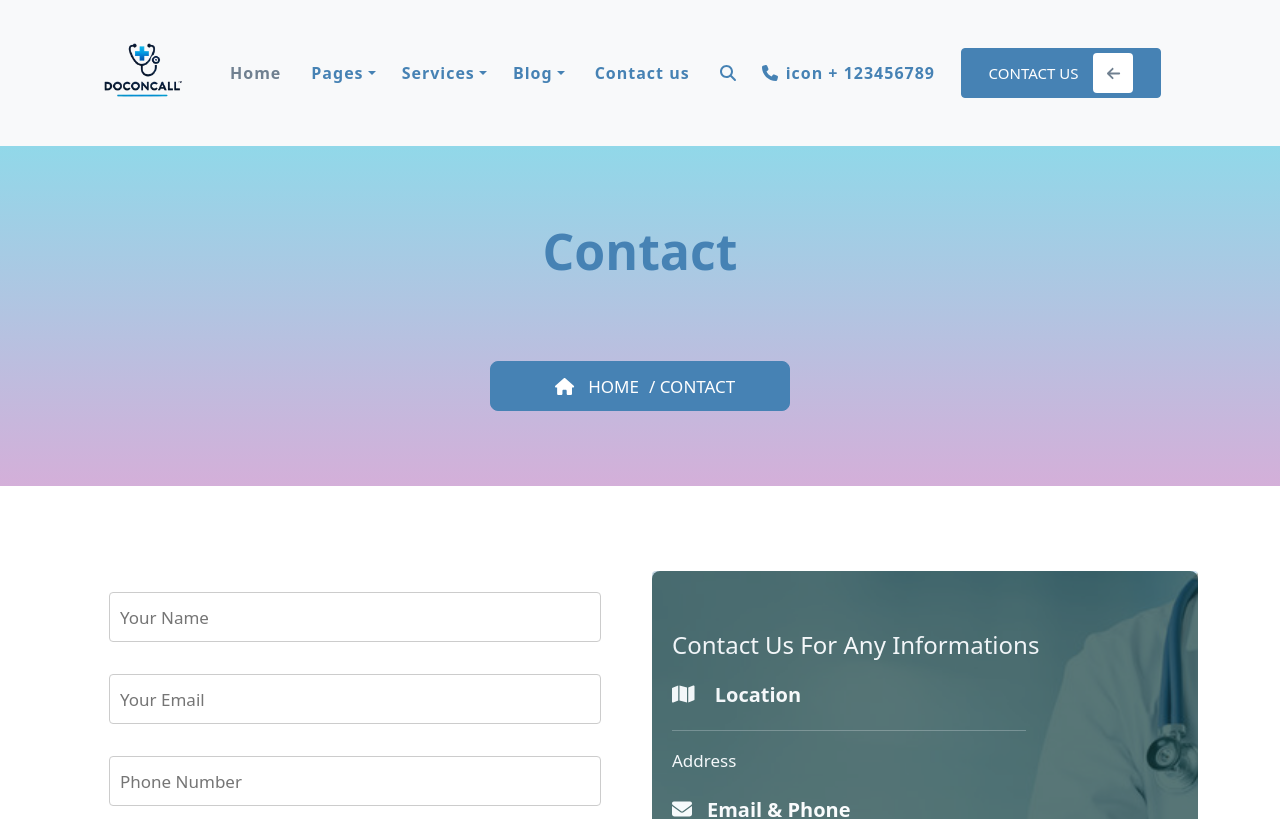
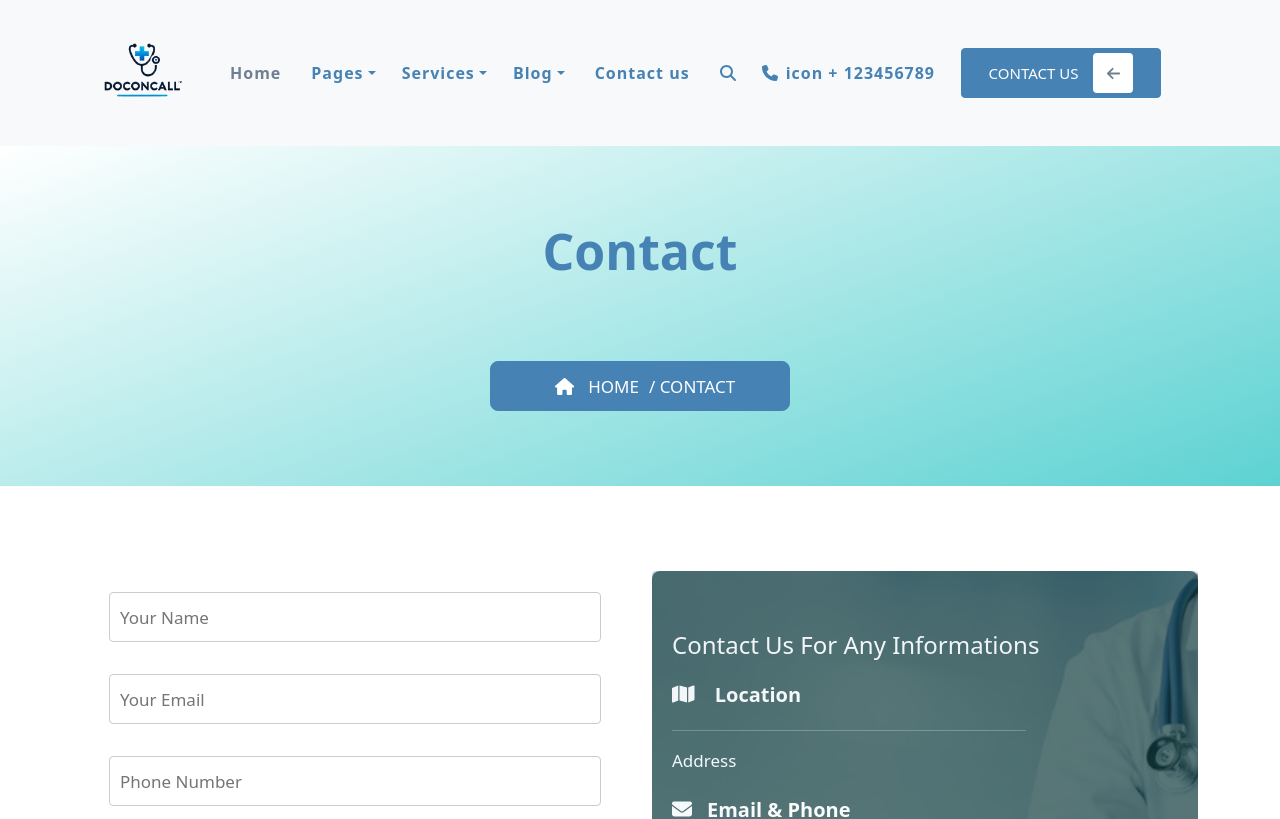
Before and after one commit to JShivode/DOCTORCLINIC-WEBSITE, a React (Create React App) app: page /contact in a window 1280 px wide. Shown: the top 819 px of the page. Built offline with nearby package versions, Linux system fonts and the light colour scheme.

Commit message:
change the background color

```diff
--- a/src/Components/Banner/Banner.css
+++ b/src/Components/Banner/Banner.css
@@ -5,8 +5,8 @@
     text-align: center;
     padding: 25px 0px;
     margin-top: 0;
-    background-color: #d4afd9;
-    background-image: linear-gradient(0deg, #d4afd9 0%, #91d8e9 100%);
+    background-color: #ffffff;
+    background-image: linear-gradient(160deg, #ffffff 0%, #5dd2d2 100%);
 
 }
 .banner h2{
```
